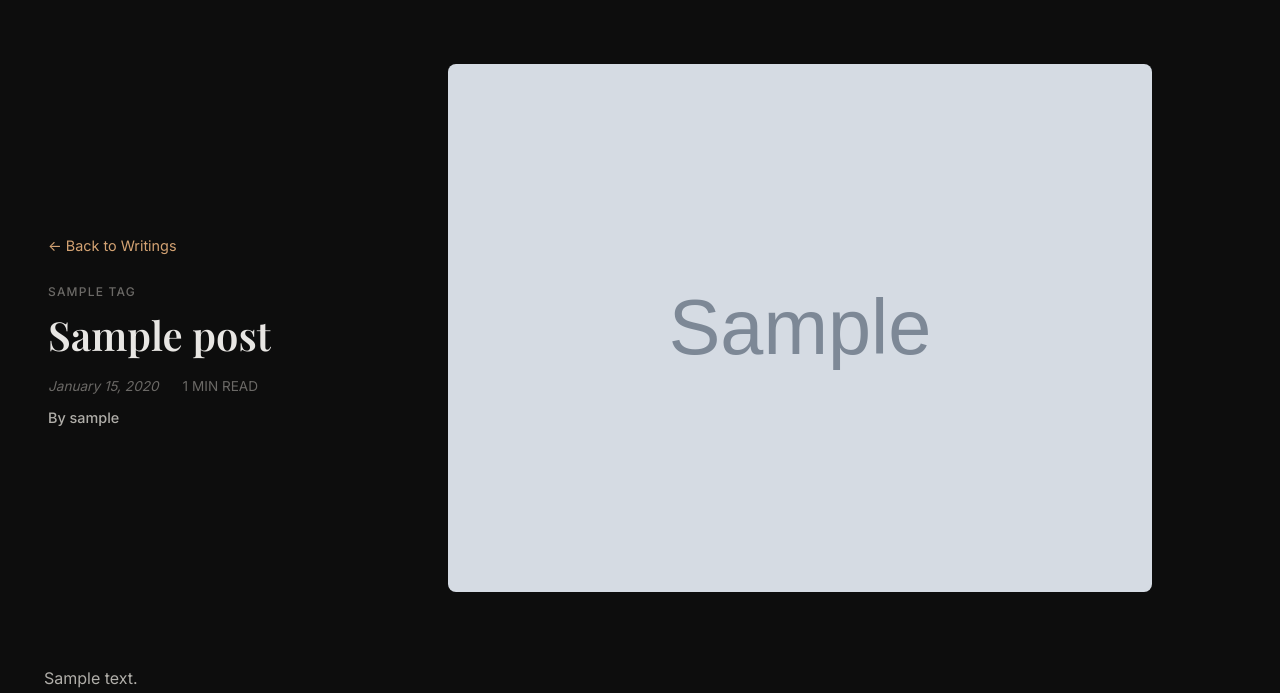
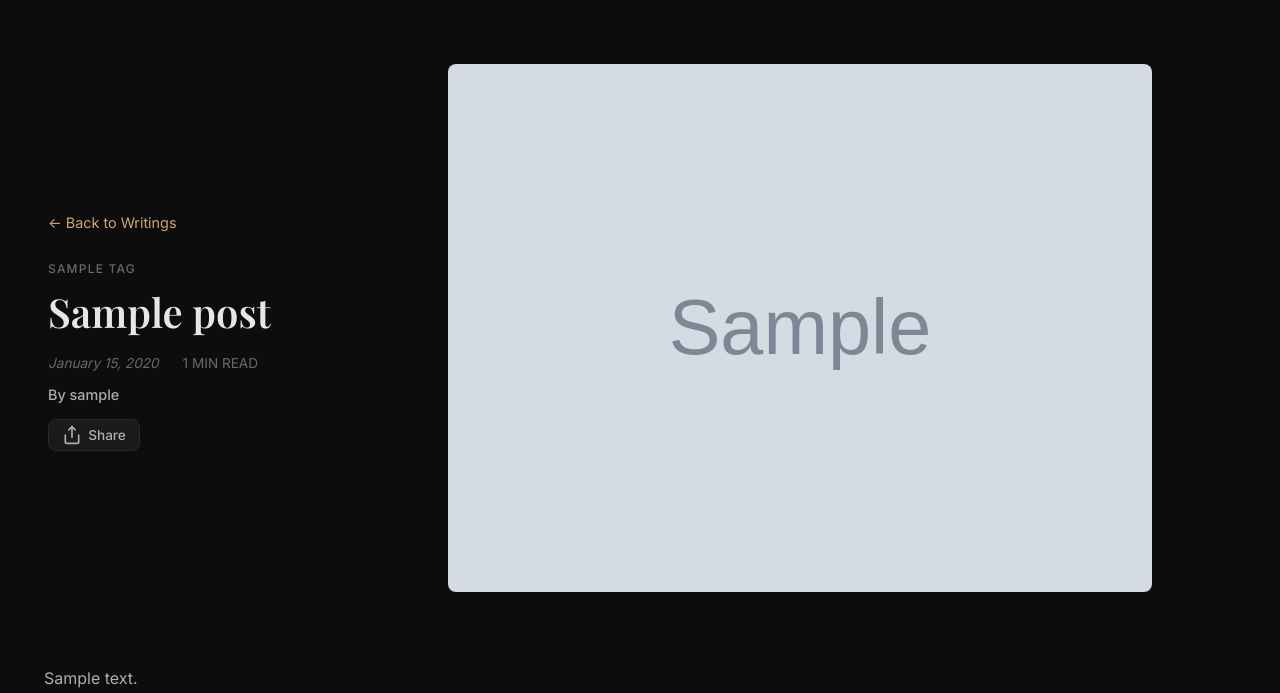
Before and after one commit to SandeepKumarKuanar/personal-blog, a Flask app: page /writings/1 in a window 1280 px wide. Shown: the top 693 px of the page. Run offline with Flask 3, Linux system fonts and the light colour scheme; tables that the repository leaves empty hold one stand-in row (values such as "Sample post"); grey boxes marked "Sample" are stand-in pictures; some web fonts are replaced.

Commit message:
adding the share feature, with predefined texts on share for 2 platforms, LinkedIn and X

```diff
--- /dev/null
+++ b/app/static/js/share.js
@@ -0,0 +1,115 @@
+// ===== SHARE DROPDOWN =====
+document.addEventListener('DOMContentLoaded', function() {
+  const toggle = document.getElementById('shareToggle');
+  const dropdown = document.getElementById('shareDropdown');
+  const options = dropdown.querySelectorAll('.share-option');
+
+  // Toggle dropdown
+  toggle.addEventListener('click', function(e) {
+    e.stopPropagation();
+    dropdown.classList.toggle('open');
+  });
+
+  // Close dropdown when clicking outside
+  document.addEventListener('click', function(e) {
+    if (!e.target.closest('.share-wrapper')) {
+      dropdown.classList.remove('open');
+    }
+  });
+
+  // Get post data
+  function getPostData() {
+    const title = document.querySelector('.post-title')?.textContent?.trim() || '';
+    const url = window.location.href;
+    return { title, url };
+  }
+
+  // Get share text for X
+  function getXShareText() {
+    const post = getPostData();
+    return `"Just read: ${post.title}"`;
+  }
+
+  // Build share URL
+  function buildShareUrl(base, params) {
+    const url = new URL(base);
+    Object.keys(params).forEach(key => {
+      if (params[key]) {
+        url.searchParams.append(key, params[key]);
+      }
+    });
+    return url.toString();
+  }
+
+  // Handle share options
+  options.forEach(option => {
+    option.addEventListener('click', function(e) {
+      const platform = this.dataset.platform;
+      const post = getPostData();
+      const baseUrl = post.url;
+
+      switch (platform) {
+        case 'copy':
+          const copyUrl = baseUrl + '?utm_source=copy&utm_medium=direct&utm_campaign=blog_post';
+          if (navigator.clipboard && navigator.clipboard.writeText) {
+            navigator.clipboard.writeText(copyUrl).then(() => {
+              showCopyFeedback(this, '✅ Link copied!');
+            }).catch(() => {
+              fallbackCopy(copyUrl, this);
+            });
+          } else {
+            fallbackCopy(copyUrl, this);
+          }
+          break;
+
+        case 'x': {
+          const shareText = getXShareText();
+          const xUrl = buildShareUrl('https://x.com/intent/tweet', {
+            text: shareText,
+            url: baseUrl + '?utm_source=x&utm_medium=social&utm_campaign=blog_post',
+            via: 'kuanar_sandeep',
+          });
+          window.open(xUrl, '_blank');
+          break;
+        }
+
+        case 'linkedin': {
+          // LinkedIn's official sharing URL
+          const linkedinUrl = buildShareUrl('https://www.linkedin.com/sharing/share-offsite/', {
+            url: baseUrl + '?utm_source=linkedin&utm_medium=social&utm_campaign=blog_post',
+          });
+          window.open(linkedinUrl, '_blank');
+          break;
+        }
+      }
+
+      dropdown.classList.remove('open');
+    });
+  });
+
+  // Copy fallback
+  function fallbackCopy(text, btn) {
+    const textarea = document.createElement('textarea');
+    textarea.value = text;
+    textarea.style.position = 'fixed';
+    textarea.style.opacity = '0';
+    document.body.appendChild(textarea);
+    textarea.select();
+    try {
+      document.execCommand('copy');
+      showCopyFeedback(btn, '✅ Link copied!');
+    } catch (err) {
+      showCopyFeedback(btn, '⚠️ Could not copy');
+    }
+    document.body.removeChild(textarea);
+  }
+
+  // Show feedback on the button
+  function showCopyFeedback(btn, message) {
+    const originalText = btn.innerHTML;
+    btn.innerHTML = `<span style="display:flex;align-items:center;gap:0.4rem;">${message}</span>`;
+    setTimeout(() => {
+      btn.innerHTML = originalText;
+    }, 2000);
+  }
+});
--- a/app/static/style.css
+++ b/app/static/style.css
@@ -1136,7 +1136,89 @@ body {
   }
 }
 
+/* ===== SHARE DROPDOWN ===== */
+.share-wrapper {
+  position: relative;
+  display: inline-block;
+  margin-top: 0.75rem;
+}
 
+.share-toggle {
+  display: inline-flex;
+  align-items: center;
+  gap: 0.4rem;
+  padding: 0.3rem 0.8rem;
+  font-size: 0.85rem;
+  font-weight: 500;
+  font-family: var(--font-sans);
+  color: var(--text-secondary);
+  background: var(--bg-secondary);
+  border: 1px solid var(--border);
+  border-radius: var(--radius);
+  cursor: pointer;
+  transition: background var(--transition), color var(--transition);
+}
+
+.share-toggle:hover {
+  background: var(--border);
+  color: var(--text-primary);
+}
+
+.share-toggle .share-icon-svg {
+  flex-shrink: 0;
+}
+
+.share-dropdown {
+  position: absolute;
+  top: calc(100% + 0.5rem);
+  left: 0;
+  min-width: 180px;
+  background: var(--bg-secondary);
+  border: 1px solid var(--border);
+  border-radius: var(--radius);
+  box-shadow: 0 8px 24px rgba(0, 0, 0, 0.4);
+  overflow: hidden;
+  opacity: 0;
+  visibility: hidden;
+  transform: translateY(-4px);
+  transition: opacity 0.2s ease, transform 0.2s ease, visibility 0.2s ease;
+  z-index: 100;
+}
+
+.share-dropdown.open {
+  opacity: 1;
+  visibility: visible;
+  transform: translateY(0);
+}
+
+.share-option {
+  display: flex;
+  align-items: center;
+  gap: 0.6rem;
+  width: 100%;
+  padding: 0.6rem 1rem;
+  font-size: 0.85rem;
+  font-family: var(--font-sans);
+  color: var(--text-secondary);
+  background: none;
+  border: none;
+  cursor: pointer;
+  transition: background var(--transition), color var(--transition);
+  text-align: left;
+}
+
+.share-option:hover {
+  background: var(--border);
+  color: var(--text-primary);
+}
+
+.share-option svg {
+  flex-shrink: 0;
+}
+
+.share-option:last-child {
+  border-bottom: none;
+}
 /* ===== RESPONSIVE website ===== */
 @media (max-width: 768px) {
   .nav-container {
--- a/app/templates/layout.html
+++ b/app/templates/layout.html
@@ -26,7 +26,26 @@
 
     <!-- Syntax Highlighting (Pygments) -->
     <link rel="stylesheet" href="{{ url_for('static', filename='pygments.css') }}" />
-  </head>
+   <!-- ===== OPEN GRAPH / SOCIAL SHARING ===== -->
+<!-- Title -->
+<meta property="og:title" content="{% if post %}{{ post.title }}{% elif title %}{{ title }} | Sandeep Kumar Kuanar{% else %}Sandeep Kumar Kuanar{% endif %}" />
+<meta name="twitter:title" content="{% if post %}{{ post.title }}{% elif title %}{{ title }} | Sandeep Kumar Kuanar{% else %}Sandeep Kumar Kuanar{% endif %}" />
+
+<!-- Description -->
+<meta property="og:description" content="{% if post %}{{ post.content_raw | striptags | truncate(160) }}{% else %}Thoughts on Rust, Zig, systems thinking, and building with intent.{% endif %}" />
+<meta name="twitter:description" content="{% if post %}{{ post.content_raw | striptags | truncate(160) }}{% else %}Thoughts on Rust, Zig, systems thinking, and building with intent.{% endif %}" />
+
+<!-- URL & Type -->
+<meta property="og:url" content="{{ request.url }}" />
+<meta property="og:type" content="{% if post %}article{% else %}website{% endif %}" />
+
+<!-- Image -->
+<meta property="og:image" content="https://sandeepkumarkuanar.pythonanywhere.com/static/og-image.jpg" />
+<meta name="twitter:image" content="https://sandeepkumarkuanar.pythonanywhere.com/static/og-image.jpg" />
+
+<!-- Twitter Card -->
+<meta name="twitter:card" content="summary_large_image" />
+<meta name="twitter:site" content="@kuanar_sandeep" />  </head>
   <body>
     <!-- Flash Messages -->
     {% with messages=get_flashed_messages(with_categories=True) %}
--- a/app/templates/post.html
+++ b/app/templates/post.html
@@ -21,6 +21,40 @@
           <span class="post-read-time">{{ post.read_time }} MIN READ</span>
         </div>
         <span class="post-author">By {{ post.author.username }}</span>
+      <!-- ===== SHARE DROPDOWN ===== -->
+<div class="share-wrapper">
+  <button class="share-toggle" id="shareToggle" aria-label="Share this post">
+    <svg class="share-icon-svg" width="20" height="20" viewBox="0 0 24 24" fill="none" stroke="currentColor" stroke-width="2" stroke-linecap="round" stroke-linejoin="round">
+      <path d="M4 12v8a2 2 0 0 0 2 2h12a2 2 0 0 0 2-2v-8"/>
+      <polyline points="16 6 12 2 8 6"/>
+      <line x1="12" y1="2" x2="12" y2="15"/>
+    </svg>
+    Share
+  </button>
+  <div class="share-dropdown" id="shareDropdown">
+    <button class="share-option" data-platform="copy">
+      <svg width="16" height="16" viewBox="0 0 24 24" fill="none" stroke="currentColor" stroke-width="2" stroke-linecap="round" stroke-linejoin="round">
+        <rect x="9" y="9" width="13" height="13" rx="2" ry="2"/>
+        <path d="M5 15H4a2 2 0 0 1-2-2V4a2 2 0 0 1 2-2h9a2 2 0 0 1 2 2v1"/>
+      </svg>
+      Copy Link
+    </button>
+    <button class="share-option" data-platform="x">
+      <svg width="16" height="16" viewBox="0 0 24 24" fill="currentColor">
+        <path d="M18.244 2.25h3.308l-7.227 8.26 8.502 11.24H16.17l-5.214-6.817L4.99 21.75H1.68l7.73-8.835L1.254 2.25H8.08l4.713 6.231zm-1.161 17.52h1.833L7.084 4.126H5.117z"/>
+      </svg>
+      Share on X
+    </button>
+    <button class="share-option" data-platform="linkedin">
+      <svg width="16" height="16" viewBox="0 0 24 24" fill="currentColor">
+        <path d="M20.447 20.452h-3.554v-5.569c0-1.328-.027-3.037-1.852-3.037-1.853 0-2.136 1.445-2.136 2.939v5.667H9.351V9h3.414v1.561h.046c.477-.9 1.637-1.85 3.37-1.85 3.601 0 4.267 2.37 4.267 5.455v6.286zM5.337 7.433a2.062 2.062 0 0 1-2.063-2.065 2.064 2.064 0 1 1 2.063 2.065zm1.782 13.019H3.555V9h3.564v11.452zM22.225 0H1.771C.792 0 0 .774 0 1.729v20.542C0 23.227.792 24 1.771 24h20.451C23.2 24 24 23.227 24 22.271V1.729C24 .774 23.2 0 22.222 0h.003z"/>
+      </svg>
+      Share on LinkedIn
+    </button>
+  </div>
+</div>
+
+
       </div>
       <div class="post-hero-image">
         <img src="{{ url_for('static', filename=post.image_file) }}" alt="{{ post.title }}">
@@ -31,5 +65,6 @@
   <section class="post-content">
     {{ post.content | safe }}
   </section>
+  <script src="{{ url_for('static', filename='js/share.js') }}"></script>
 </article>
 {% endblock %}
```
